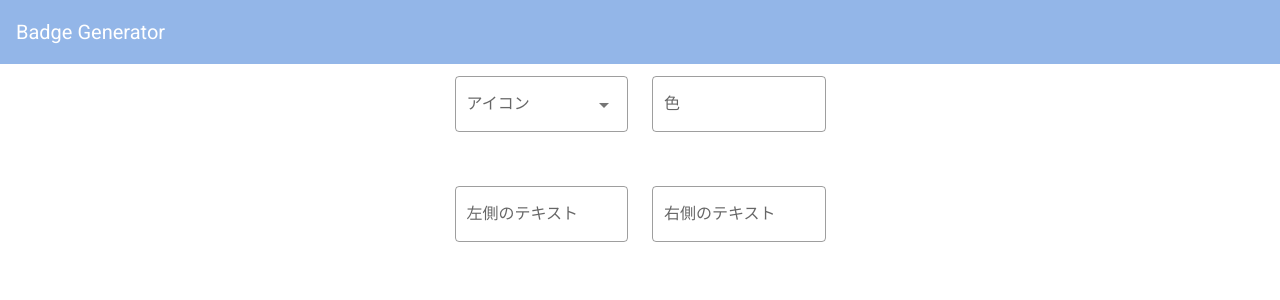
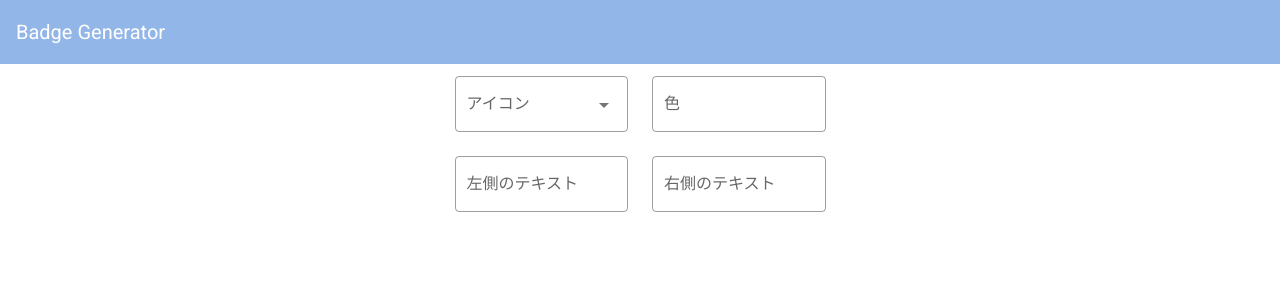
Before and after one commit to kyoruni/badge-generator, a Vue app: page / in a window 1280 px wide. Shown: the top 300 px of the page. Built offline with nearby package versions, Linux system fonts and the light colour scheme.

Commit message:
:wrench: フォーム：余計な余白が入っていたので削除

```diff
--- a/src/components/Generator/InputForm.vue
+++ b/src/components/Generator/InputForm.vue
@@ -2,18 +2,18 @@
   <div class="input-form">
     <v-row>
       <v-col cols="6">
-        <v-select :items="icons" label="アイコン" outlined/>
+        <v-select :items="icons" label="アイコン" outlined hide-details/>
       </v-col>
       <v-col cols="6">
-        <v-text-field label="色" outlined/>
+        <v-text-field label="色" outlined hide-details/>
       </v-col>
     </v-row>
     <v-row>
       <v-col cols="6">
-        <v-text-field label="左側のテキスト" outlined clearable/>
+        <v-text-field label="左側のテキスト" outlined clearable hide-details/>
       </v-col>
       <v-col cols="6">
-        <v-text-field label="右側のテキスト" outlined clearable/>
+        <v-text-field label="右側のテキスト" outlined clearable hide-details/>
       </v-col>
     </v-row>
   </div>
```
